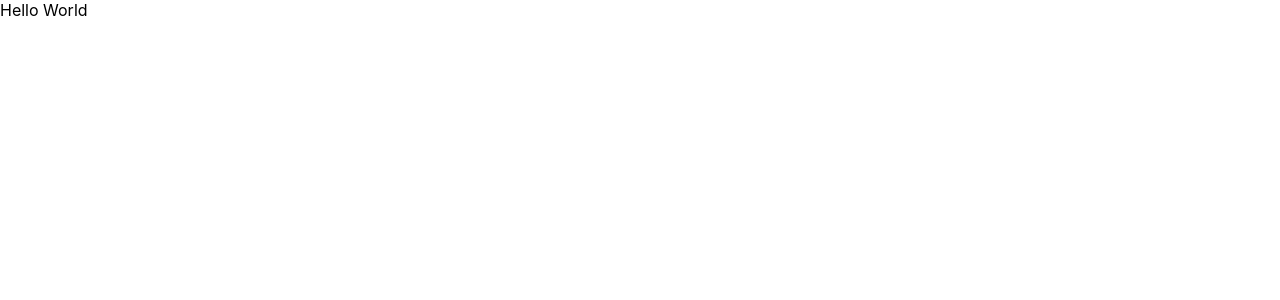
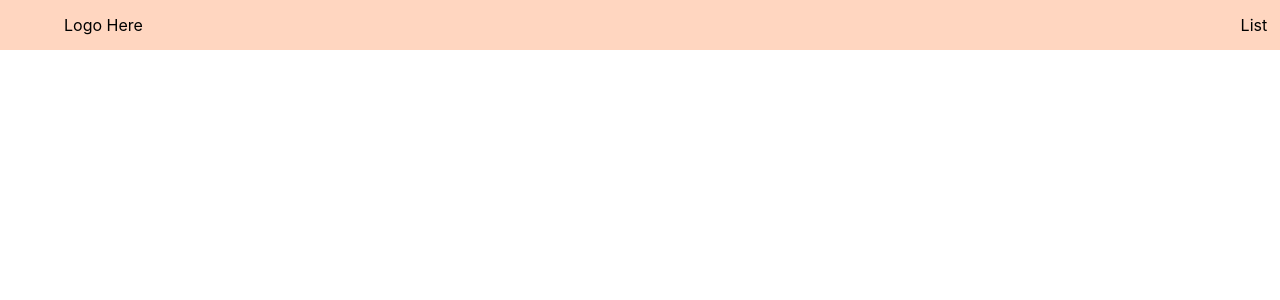
Before and after one commit to Digald/headless-wordpress-theme, a React (Create React App) app in the folder frontend/: page / in a window 1280 px wide. Shown: the top 300 px of the page. Built offline with nearby package versions, Linux system fonts and the light colour scheme.

Commit message:
set up files for header

```diff
--- a/frontend/src/App.css
+++ b/frontend/src/App.css
@@ -1,32 +1,6 @@
-.App {
-  text-align: center;
+html, body {
+  height: 100%;
+  width: 100%;
+  margin: 0;
+  padding: 0;
 }
-
-.App-logo {
-  animation: App-logo-spin infinite 20s linear;
-  height: 40vmin;
-}
-
-.App-header {
-  background-color: #282c34;
-  min-height: 100vh;
-  display: flex;
-  flex-direction: column;
-  align-items: center;
-  justify-content: center;
-  font-size: calc(10px + 2vmin);
-  color: white;
-}
-
-.App-link {
-  color: #61dafb;
-}
-
-@keyframes App-logo-spin {
-  from {
-    transform: rotate(0deg);
-  }
-  to {
-    transform: rotate(360deg);
-  }
-}
--- /dev/null
+++ b/frontend/src/Components/Header/Header.css
@@ -0,0 +1,16 @@
+.header {
+    background-color: #FFD6C0;
+    width: 100%;
+    height: 50px;
+    display: flex;
+    align-items: center;
+    justify-content: space-between;
+}
+
+.header__logo {
+    padding-left: 5%;
+}
+
+.header__pages {
+    padding-right: 1%;
+}
--- /dev/null
+++ b/frontend/src/Components/Header/Header.js
@@ -0,0 +1,15 @@
+import React, { Component } from "react";
+import "./Header.css";
+
+class Header extends Component {
+  render() {
+    return (
+      <nav className="header">
+        <div className="header__logo">Logo Here</div>
+        <div className="header__pages">List</div>
+      </nav>
+    );
+  }
+}
+
+export default Header;
--- a/frontend/src/Pages/Home/Home.js
+++ b/frontend/src/Pages/Home/Home.js
@@ -1,10 +1,13 @@
 import React, { Component } from "react";
 import "./Home.css";
 
+// import components
+import Header from "../../Components/Header/Header";
+
 class Home extends Component {
-    render() {
-        return <div>Hello World</div>
-    }
+  render() {
+    return <Header />;
+  }
 }
 
 export default Home;
--- /dev/null
+++ b/frontend/src/utils/API.js
@@ -0,0 +1 @@
+// API calls here
```
